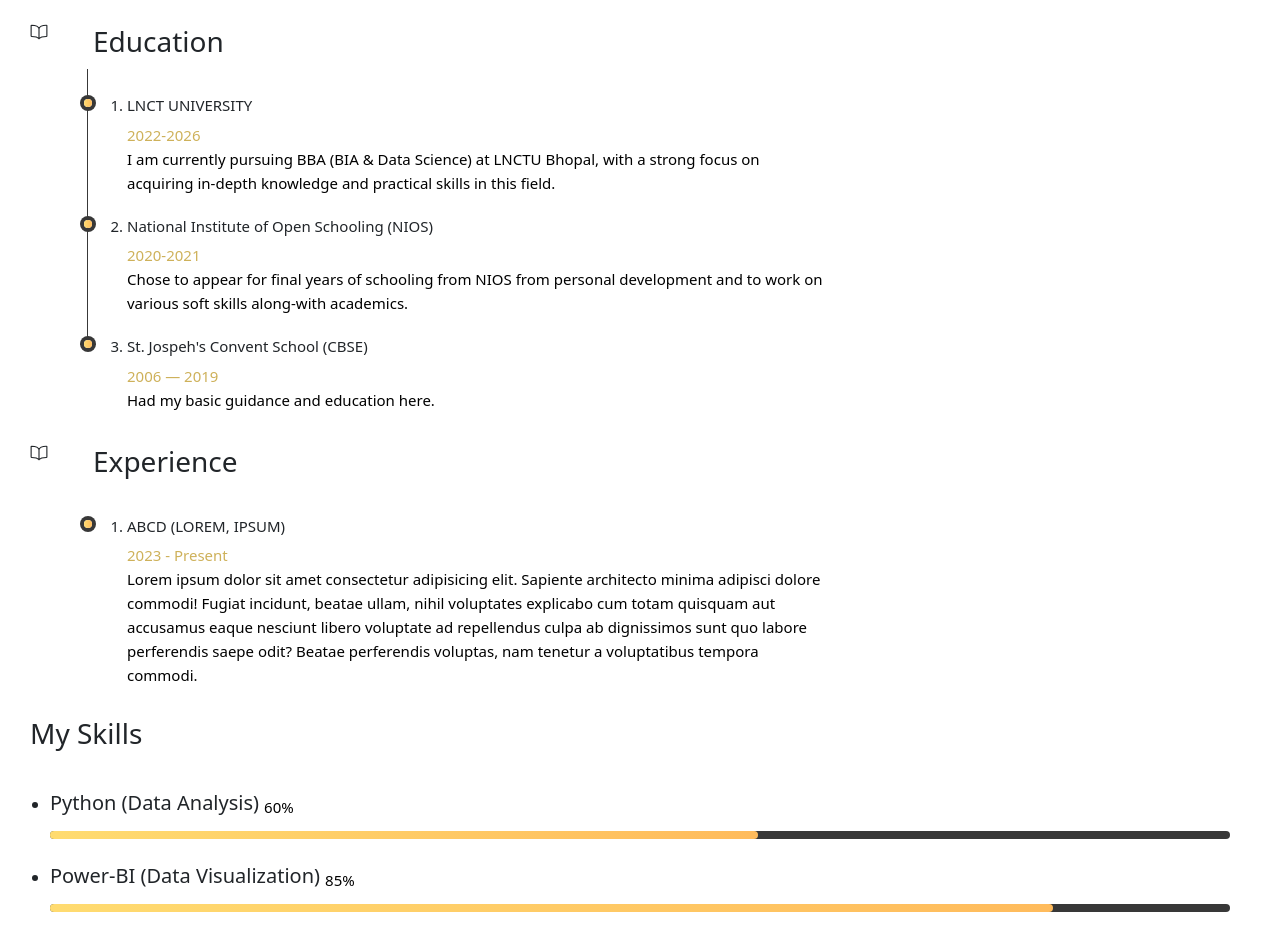
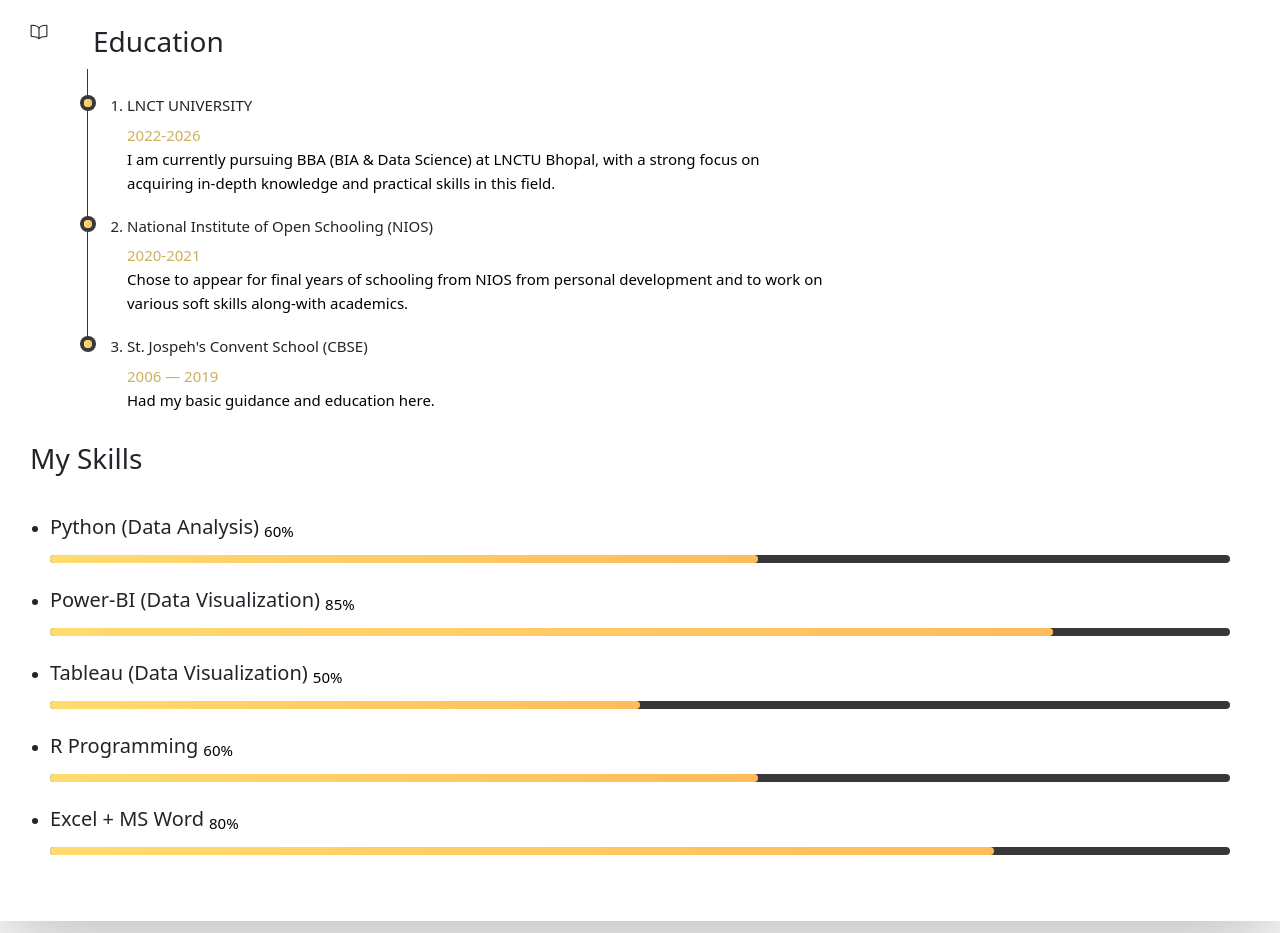
Before and after one commit to AKSHAT1577/Akshat-World, a plain HTML site: page resume.html in a window 1280 px wide. Shown: the part 164-1097 px from the top of the page. Drawn offline with nearby package versions, Linux system fonts and the light colour scheme.

Commit message:
Update resume.html

```diff
--- a/resume.html
+++ b/resume.html
@@ -4,7 +4,7 @@
 <head>
     <meta charset="utf-8">
     <meta name="viewport" content="width=device-width, initial-scale=1.0, shrink-to-fit=no">
-    <title>Akshat's World | Home</title>
+    <title>Akshat's World | Resume</title>
     <link rel="stylesheet" href="assets/bootstrap/css/bootstrap.min.css">
     <link rel="stylesheet" href="assets/css/aos.min.css">
     <link rel="stylesheet" href="assets/css/animate.min.css">
@@ -96,7 +96,7 @@
 
         </section>
 
-        <section class="timeline">
+  <!--      <section class="timeline">
 
           <div class="title-wrapper">
             <div class="icon-box">
@@ -123,7 +123,7 @@
 
           </ol>
 
-        </section>
+        </section> -->
 
 
         <section class="skill">
```
